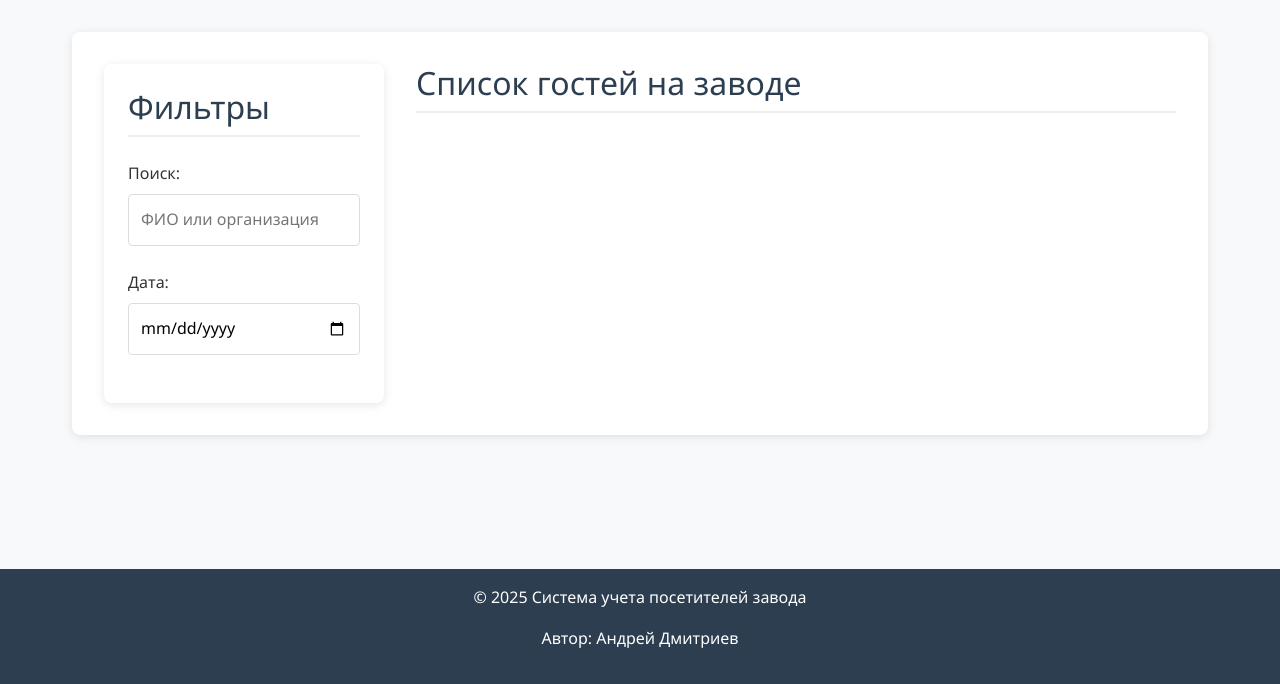
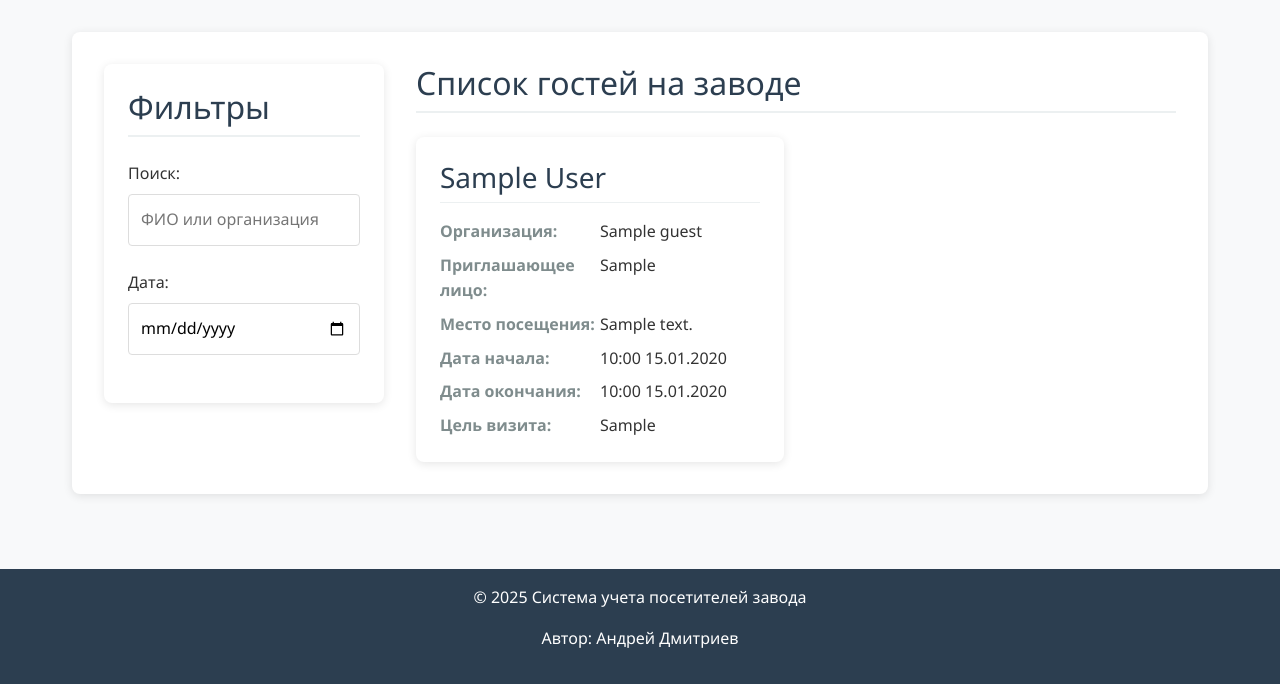
Before and after one commit to dmi3ev1987/factory-guests, a Flask app: page / in a window 1280 px wide. Shown: the part 116-800 px from the top of the page. Run offline with Flask 3, Linux system fonts and the light colour scheme; tables that the repository leaves empty hold one stand-in row (values such as "Sample post").

Commit message:
Main page add visitor card.

```diff
--- a/guests_app.py
+++ b/guests_app.py
@@ -1,4 +1,4 @@
-from flask import Flask, jsonify, render_template
+from flask import Flask, render_template
 from flask_sqlalchemy import SQLAlchemy
 from flask_wtf import FlaskForm
 from wtforms import (
@@ -77,13 +77,28 @@ class GuestForm(FlaskForm):
 
 @app.route('/')
 def index_view():
-    quantity = Guest.query.count()
-    if quantity == 0:
-        return render_template('index.html')
-    guests = Guest.query.all()
-    result = [{guest.id: guest.full_name} for guest in guests]
-    # return jsonify(result)
-    return render_template('index.html')
+    guests = Guest.query.with_entities(
+        Guest.full_name,
+        Guest.company_name,
+        Guest.inviter,
+        Guest.place_to_visit,
+        Guest.time_start,
+        Guest.time_end,
+        Guest.purpose,
+    ).all()
+    guests_list = [
+        {
+            'full_name': guest[0],
+            'company_name': guest[1],
+            'inviter': guest[2],
+            'place_to_visit': guest[3],
+            'time_start': guest[4],
+            'time_end': guest[5],
+            'purpose': guest[6],
+        }
+        for guest in guests
+    ]
+    return render_template('index.html', guests=guests_list)
 
 
 @app.route('/request-form', methods=['GET', 'POST'])
--- a/templates/index.html
+++ b/templates/index.html
@@ -19,41 +19,42 @@
             <h2>Список гостей на заводе</h2>
 
             <div class="visitor-cards">
-                {% if visitors %}
-
-                <div class="visitor-card" v-for="visitor in filteredVisitors" :key="visitor.id">
-                    <h3>{{ visitor.fullName }}</h3>
+                {% if guests %}
+                    {% for guest in guests %}
+                        <div class="visitor-card">
+                            <h3>{{ guest.full_name }}</h3>
                             <div class="visitor-info">
                                 <div class="info-row">
                                     <span class="info-label">Организация:</span>
-                            <span class="info-value">{{ visitor.organization }}</span>
+                                    <span class="info-value">{{ guest.company_name }}</span>
                                 </div>
                                 <div class="info-row">
                                     <span class="info-label">Приглашающее лицо:</span>
-                            <span class="info-value">{{ visitor.invitedBy }}</span>
+                                    <span class="info-value">{{ guest.inviter }}</span>
                                 </div>
                                 <div class="info-row">
                                     <span class="info-label">Место посещения:</span>
-                            <span class="info-value">{{ visitor.location }}</span>
+                                    <span class="info-value">{{ guest.place_to_visit }}</span>
                                 </div>
                                 <div class="info-row">
                                     <span class="info-label">Дата начала:</span>
-                            <span class="info-value">{{ formatDateTime(visitor.startDate) }}</span>
+                                    <span class="info-value">{{ guest.time_start.strftime('%H:%M %d.%m.%Y') if guest.time_start else '' }}</span>
                                 </div>
                                 <div class="info-row">
                                     <span class="info-label">Дата окончания:</span>
-                            <span class="info-value">{{ formatDateTime(visitor.endDate) }}</span>
+                                    <span class="info-value">{{ guest.time_end.strftime('%H:%M %d.%m.%Y') if guest.time_end else '' }}</span>
                                 </div>
                                 <div class="info-row">
                                     <span class="info-label">Цель визита:</span>
-                            <span class="info-value">{{ visitor.purpose }}</span>
+                                    <span class="info-value">{{ guest.purpose }}</span>
                                 </div>
                             </div>
                         </div>
-                <div v-if="filteredVisitors.length === 0" class="no-data">
+                    {% endfor %}
+                {% else %}
+                    <div class="no-data">
                         <p>Нет данных для отображения</p>
                     </div>
-
                 {% endif %}
             </div>
         </div>
```
Lines whose indentation alone changed are shown as unchanged.
